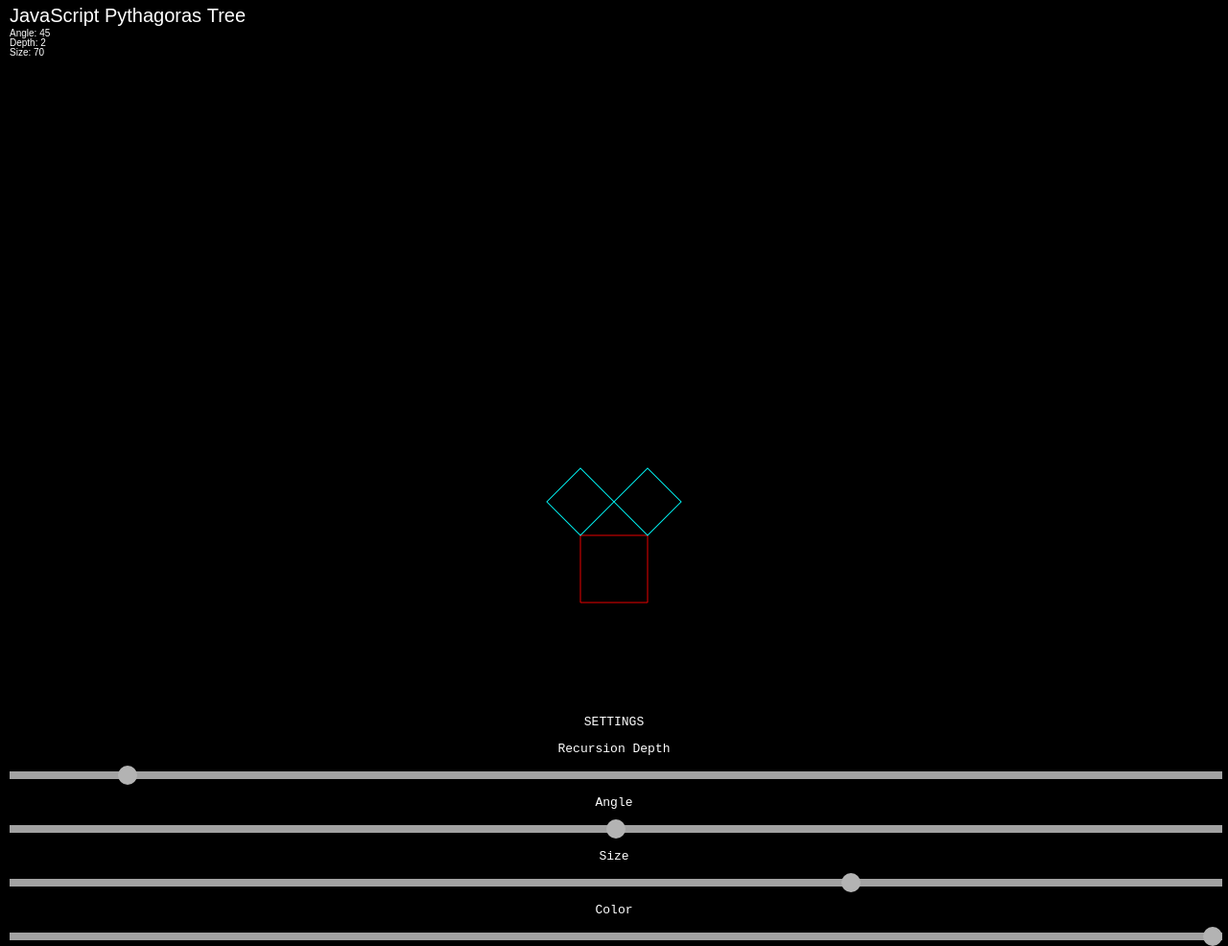
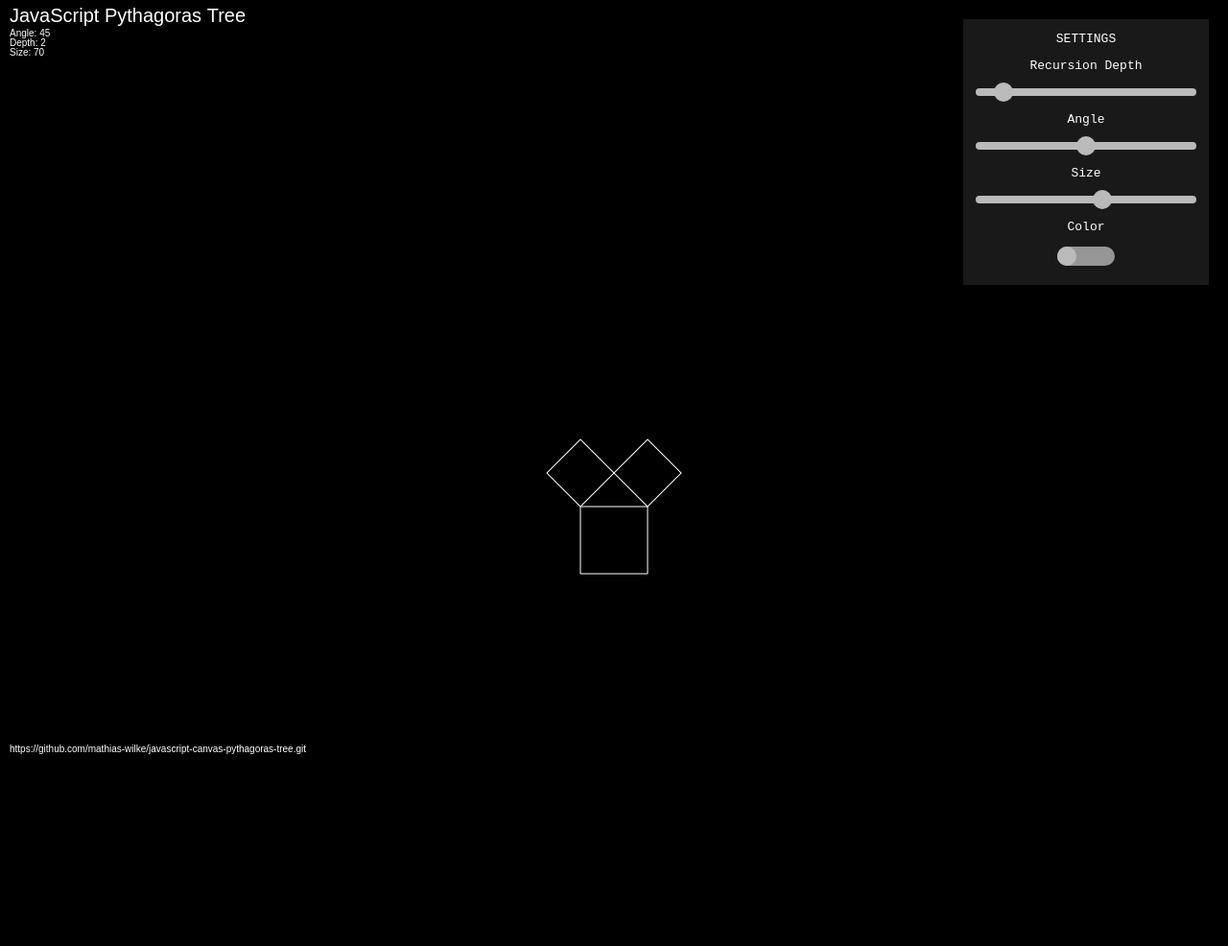
Before and after one commit to mathias-wilke/javascript-canvas-pythagoras-tree, a plain HTML site: page index.html in a window 1280 px wide. Shown: the whole page at 96% size. After the commit the page ends 800 px from the top, so only its background shows below. Drawn offline with Linux system fonts and the light colour scheme.

Commit message:
updated ui

```diff
--- a/css/canvas-fun.css
+++ b/css/canvas-fun.css
@@ -1,7 +1,10 @@
 * {
-    background-color: #000000;
     text-align: center;
-    font-family: monospace
+    font-family: monospace;
+}
+
+body {
+    background-color: #000;
 }
 
 p {
@@ -9,21 +12,28 @@ p {
 }
 
 .slidecontainer {
-    width: 100%;
+    width: 20%;
+    position: absolute;
+    right: 20px;
+    top: 20px;
+    z-index: 1;
+    background-color: rgba(51, 51, 51, 0.5);
+    padding-bottom: 20px;
 }
 
 .slider {
     -webkit-appearance: none;
     appearance: none;
-    width: 100%;
+    width: 90%;
     height: 8px;
-    background: #e7e7e7;
+    background: white;
     outline: none;
     opacity: 0.7;
     -webkit-transition: .2s;
     transition: opacity .2s;
     cursor: pointer;
-  }
+    border-radius: 10px;
+}
 
 .slider:hover {
     opacity: 1;
@@ -45,4 +55,66 @@ p {
     border-radius: 50%;
     background: #ffffff;
     cursor: pointer;
+    opacity: 1;
 }
+
+.switch {
+    opacity: 0.7;
+    position: relative;
+    display: inline-block;
+    width: 60px;
+    height: 20px;
+}
+
+.switch:hover {
+    opacity: 1;
+}
+
+.switch input {
+    opacity: 0;
+    width: 0;
+    height: 0;
+}
+
+  /* The slider */
+.slide-switch {
+    position: absolute;
+    cursor: pointer;
+    top: 0;
+    left: 0;
+    right: 0;
+    bottom: 0;
+    background-color: #ccc;
+}
+
+.slide-switch:before {
+    position: absolute;
+    content: "";
+    height: 20px;
+    width: 20px;
+    left: 0px;
+    bottom: 0px;
+    background-color: white;
+    -webkit-transition: .4s;
+    transition: .4s;
+}
+
+input:checked + .slide-switch:before {
+    -webkit-transform: translateX(40px);
+    -ms-transform: translateX(40px);
+    transform: translateX(40px);
+}
+
+.slide-switch.round {
+    border-radius: 20px;
+}
+
+.slide-switch.round:before {
+    border-radius: 50%;
+}
+
+input:checked + .slide-switch {
+    background: #FF416C;
+    background: -webkit-linear-gradient(to right, #FF4B2B, #FF416C);
+    background: linear-gradient(to right, #FF4B2B, #FF416C);
+}
--- a/index.html
+++ b/index.html
@@ -7,16 +7,19 @@
     </head>
     <body>
         <canvas id="screen" width="800px" height="450px"></canvas>
-        <p>SETTINGS</p>
         <div class="slidecontainer">
+            <p>SETTINGS</p>
             <p>Recursion Depth</p>
             <input type="range" min="1" max="12" value="2" class="slider" id="recursion">
             <p>Angle</p>
             <input type="range" min="0" max="90" value="45" class="slider" id="angle">
             <p>Size</p>
-            <input type="range" min="1" max="100" value="70" class="slider" id="length">
+            <input type="range" min="1" max="120" value="70" class="slider" id="length">
             <p>Color</p>
-            <input type="range" min="0" max="1" value="70" class="slider" id="colors">
+            <label class="switch">
+                <input type="checkbox" id="colors">
+                <span class="slide-switch round"></span>
+            </label>
         </div>
         <script src="js/rainbow.js"></script>
         <script src="js/canvas-fun.js"></script>
--- a/js/canvas-fun.js
+++ b/js/canvas-fun.js
@@ -19,8 +19,10 @@ function draw(){
     ctx.fillText("Depth: " + recursion, 0, 40);
     ctx.fillText("Angle: " + angle, 0, 30);
     ctx.fillText("Size: " + width, 0, 50);
-    ctx.translate((canvas.width / 2) - width / 2, canvas.height - 100);
+    ctx.fillText("https://github.com/mathias-wilke/javascript-canvas-pythagoras-tree.git", 0, canvas.height - 4);
+    ctx.translate((canvas.width / 2) - width / 2, (canvas.height / 2) + 200);
     drawTree(recursion, width, angle);
+
 }
 
 function drawTree(j, width, angle){
@@ -29,7 +31,7 @@ function drawTree(j, width, angle){
         return;
     }
 
-    if(document.getElementById("colors").value == 1){
+    if(document.getElementById("colors").checked == 1){
         var gradient = ctx.createLinearGradient(0, 0, 800, 800);
         gradient.addColorStop("0", rainbow(recursion,j));
         gradient.addColorStop("1", rainbow(recursion,j));
@@ -82,7 +84,7 @@ function clear(){
 function resizeCanvas(){
     canvas.width = window.innerWidth - 20;
     //let us keep this sixteen by nine
-    canvas.height = ((window.innerWidth) / 16) * 9;
+    canvas.height = window.innerHeight - 20;
 }
 
 //let us call the function once at the start to get the user's canvas size
@@ -97,4 +99,5 @@ function loop() {
     draw();
     window.requestAnimationFrame(loop)
 }
+
 window.requestAnimationFrame(loop)
```
Also changed, not shown: js/rainbow.js (line endings or trailing spaces).
